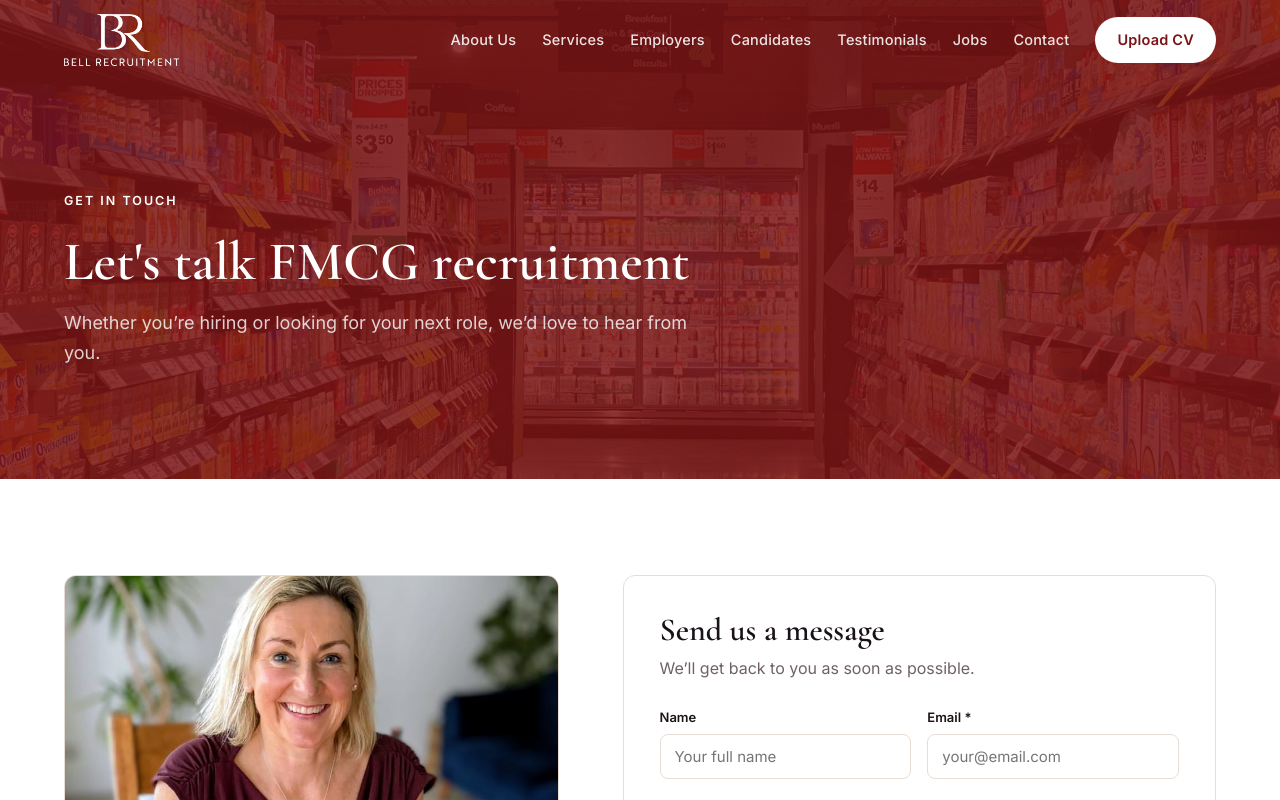
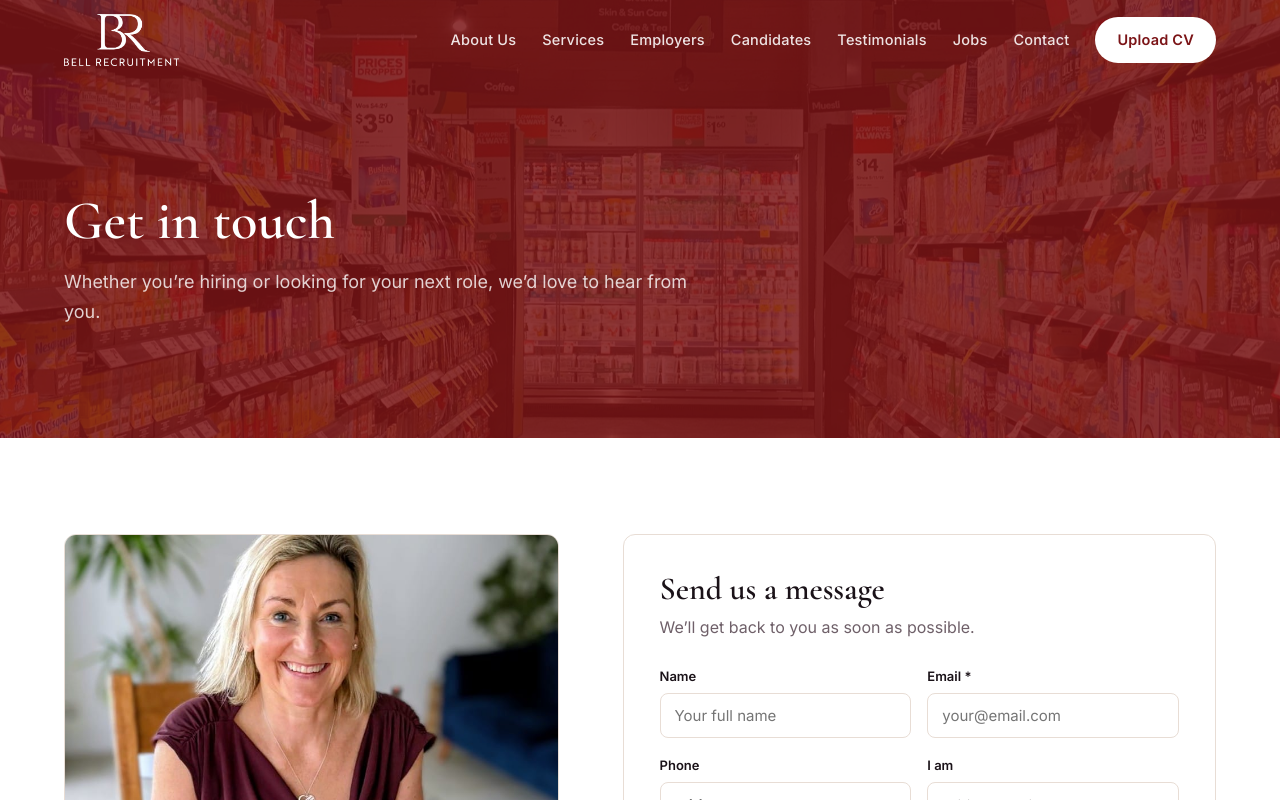
Before and after one commit to SyedAyan15/Bell-Recruitment, a Next.js app: page /contact-us in a window 1280 px wide. Shown: the top 800 px of the page. Built offline with nearby package versions, Linux system fonts and the light colour scheme.

Commit message:
Contact: simplify banner heading to Get in touch
Co-Authored-By: Claude Sonnet 5.5 <noreply@anthropic.com>

```diff
--- a/app/contact-us/page.tsx
+++ b/app/contact-us/page.tsx
@@ -9,7 +9,7 @@ export const metadata: Metadata = { title: "Contact Us" };
 export default function ContactPage() {
   return (
     <>
-      <PageHero eyebrow="Get in touch" title="Let's talk FMCG recruitment" image="/images/grocery-aisle.jpg">
+      <PageHero title="Get in touch" image="/images/grocery-aisle.jpg">
         Whether you&rsquo;re hiring or looking for your next role, we&rsquo;d love to hear from you.
       </PageHero>
 
```
